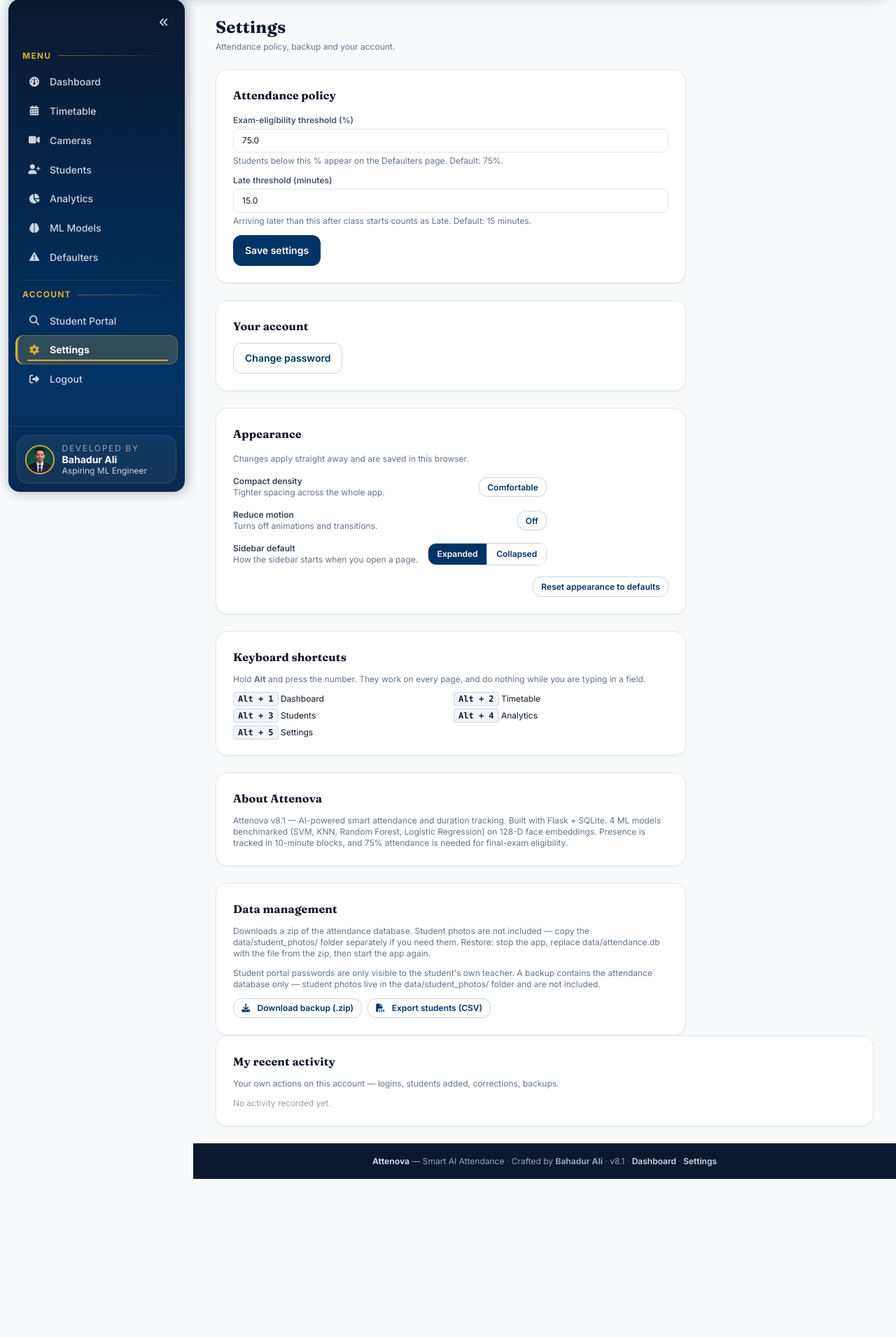
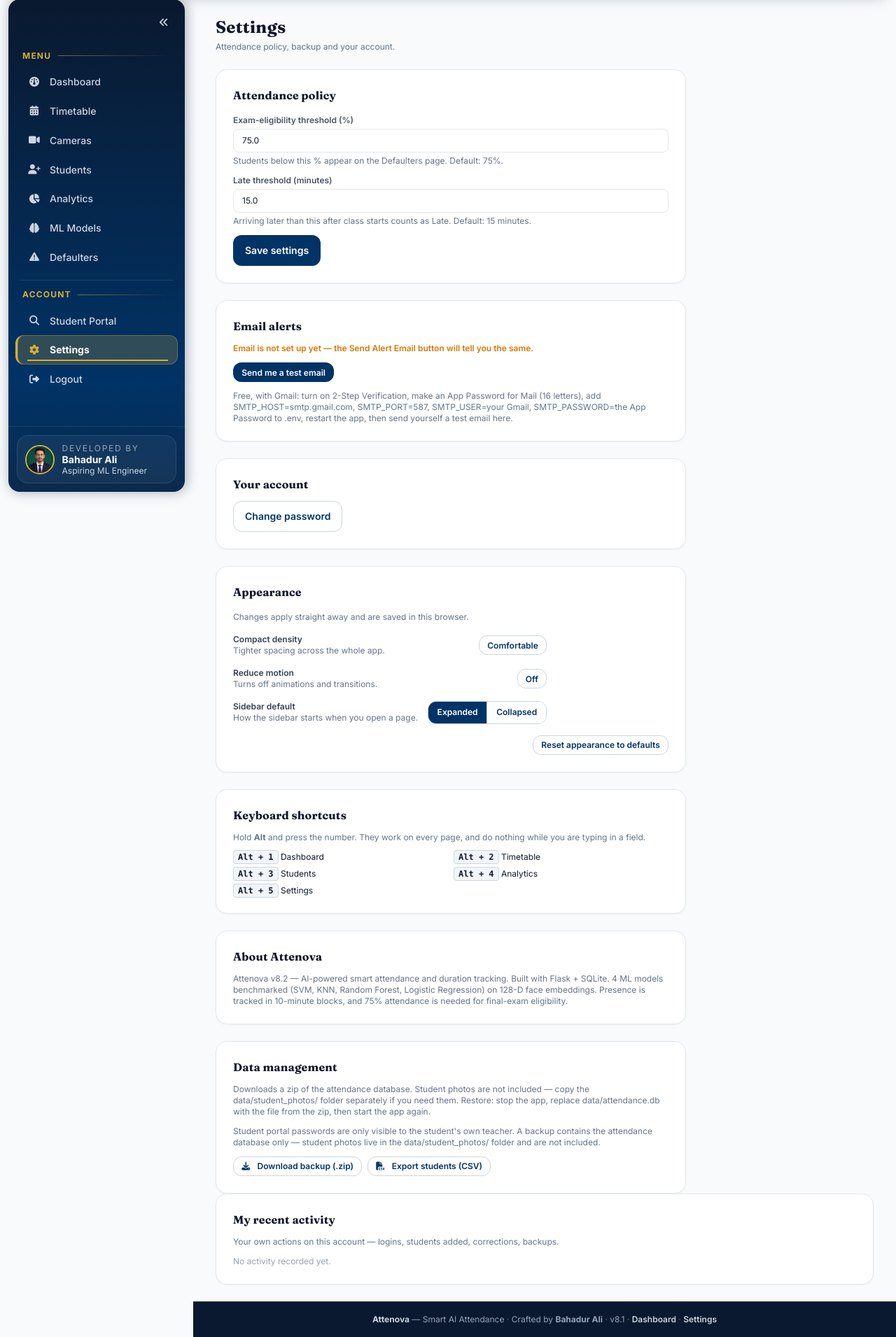
Before and after one commit to bahadurmalik82/SmartVision-AI-Attendance-System, a Flask app: page /settings/ in a window 1280 px wide. Shown: the part 85-1996 px from the top of the page at 70% size. Before the commit the page ends 1770 px from the top, so only its background shows below. Run offline with Flask 3, Linux system fonts and the light colour scheme; the visitor is signed in with stand-in values (Sample User, id 1); data comes from the database, SQL or seed files in the repository; data that the repository does not hold is empty; some libraries are stand-ins or nearby versions.

Commit message:
feat: add a send-me-a-test-email button in settings
The settings page now shows whether email is configured and lets the teacher send a test email to themselves, so a broken Gmail setup is caught before any student email goes out.

```diff
--- a/app/routes/settings.py
+++ b/app/routes/settings.py
@@ -18,6 +18,7 @@ from flask_login import current_user, login_required
 from app import db
 from app.models import AuditLog
 from app.services.audit import log_action
+from app.services.email_service import email_status, send_test_email
 from app.services.settings import (get_late_threshold, get_threshold,
                                    set_setting)
 
@@ -55,7 +56,21 @@ def index():
     return render_template('settings.html',
                            threshold=get_threshold(),
                            late_threshold=get_late_threshold(),
-                           audit_entries=audit_entries)
+                           audit_entries=audit_entries,
+                           email_status=email_status())
+
+
+@settings_bp.route('/test-email', methods=['POST'])
+@login_required
+def test_email():
+    """Send a test email to the teacher's own inbox (SMTP_USER), so the
+    email setup can be checked without warning a real student."""
+    sent, message = send_test_email()
+    log_action('test_email',
+               f'{current_user.email} sent a test email: '
+               f'{"sent" if sent else "failed"}.')
+    flash(message, 'success' if sent else 'warning')
+    return redirect(url_for('settings.index'))
 
 
 @settings_bp.route('/backup')
--- a/app/templates/settings.html
+++ b/app/templates/settings.html
@@ -24,6 +24,21 @@
             </div>
             <button type="submit" class="btn btn-primary">Save settings</button>
         </form>
+    </div>
+
+    <!-- v8.2: Email alerts — status + send yourself a test email. -->
+    <div class="bg-white p-6 rounded-2xl border border-slate-200 shadow-sm space-y-3">
+        <h2 class="font-bold text-slate-900">Email alerts</h2>
+        {% if email_status.configured %}
+        <p class="text-xs text-emerald-600 font-semibold">Email is set up — warnings go out from {{ email_status.user }} via {{ email_status.host }}:{{ email_status.port }}.</p>
+        {% else %}
+        <p class="text-xs text-amber-600 font-semibold">Email is not set up yet — the Send Alert Email button will tell you the same.</p>
+        {% endif %}
+        <form action="{{ url_for('settings.test_email') }}" method="POST">
+            <input type="hidden" name="csrf_token" value="{{ csrf_token() }}">
+            <button type="submit" class="btn btn-primary btn-sm">Send me a test email</button>
+        </form>
+        <p class="text-xs text-slate-500">Free, with Gmail: turn on 2-Step Verification, make an App Password for Mail (16 letters), add SMTP_HOST=smtp.gmail.com, SMTP_PORT=587, SMTP_USER=your Gmail, SMTP_PASSWORD=the App Password to .env, restart the app, then send yourself a test email here.</p>
     </div>
 
     <div class="bg-white p-6 rounded-2xl border border-slate-200 shadow-sm space-y-3">
@@ -82,7 +97,7 @@
     <!-- v7: About Attenova — honest facts only. -->
     <div class="bg-white p-6 rounded-2xl border border-slate-200 shadow-sm space-y-3">
         <h2 class="font-bold text-slate-900">About Attenova</h2>
-        <p class="text-xs text-slate-500">Attenova v8.1 — AI-powered smart attendance and duration tracking. Built with Flask + SQLite. 4 ML models benchmarked (SVM, KNN, Random Forest, Logistic Regression) on 128-D face embeddings. Presence is tracked in 10-minute blocks, and 75% attendance is needed for final-exam eligibility.</p>
+        <p class="text-xs text-slate-500">Attenova v8.2 — AI-powered smart attendance and duration tracking. Built with Flask + SQLite. 4 ML models benchmarked (SVM, KNN, Random Forest, Logistic Regression) on 128-D face embeddings. Presence is tracked in 10-minute blocks, and 75% attendance is needed for final-exam eligibility.</p>
     </div>
 
     <!-- v8: Data management — the one place for backup and export. -->
```
